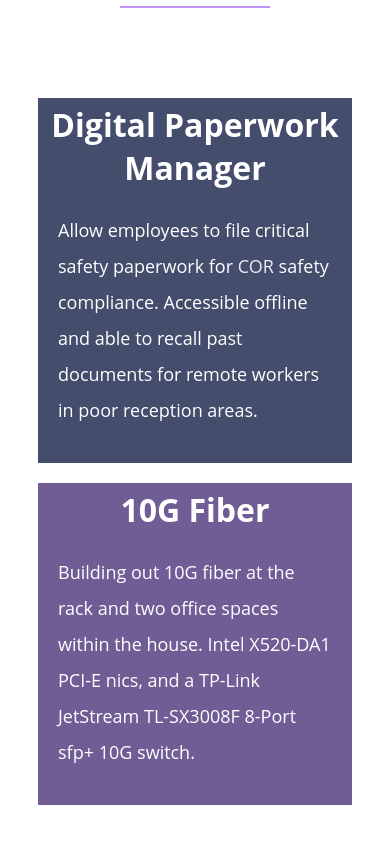
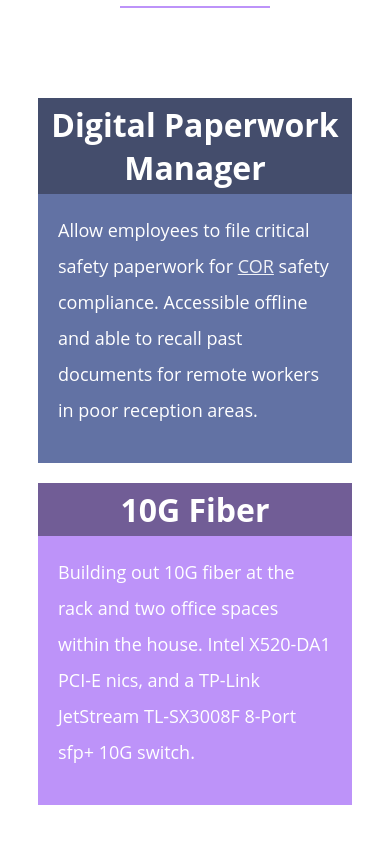
Before and after one commit to noflcl/noflcl.github.io, a plain HTML site: page index.html in a window 390 px wide. Shown: the part 1022-1866 px from the top of the page. Drawn offline with Linux system fonts and the light colour scheme.

Commit message:
adjust css background value for mobile

```diff
--- a/assets/css/styles.css
+++ b/assets/css/styles.css
@@ -364,6 +364,10 @@ header nav li:last-child {
 	.num2 {
 		background-image: none;
 	}
+
+	.deets {
+		background-color: unset;
+	}
 }
 
 /*
--- a/index.html
+++ b/index.html
@@ -44,7 +44,7 @@
 					<h3 class="title">Digital Paperwork Manager</h3>
 				</div>
 				<div class="deets">
-					<p>Allow employees to file critical safety paperwork for <a href="https://cfcsa.ca/cor.php">COR</a> safety compliance.
+					<p>Allow employees to file critical safety paperwork for <u><a href="https://cfcsa.ca/cor.php">COR</a></u> safety compliance.
 						Accessible offline and able to recall past documents for remote workers in poor reception areas.</p>
 				</div>
 
```
